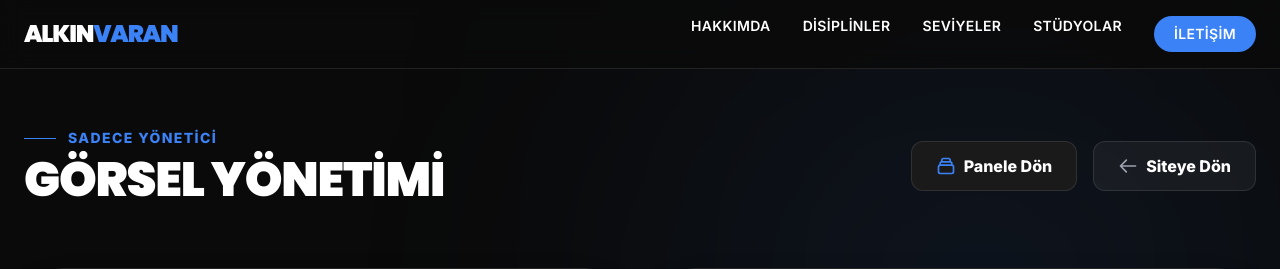
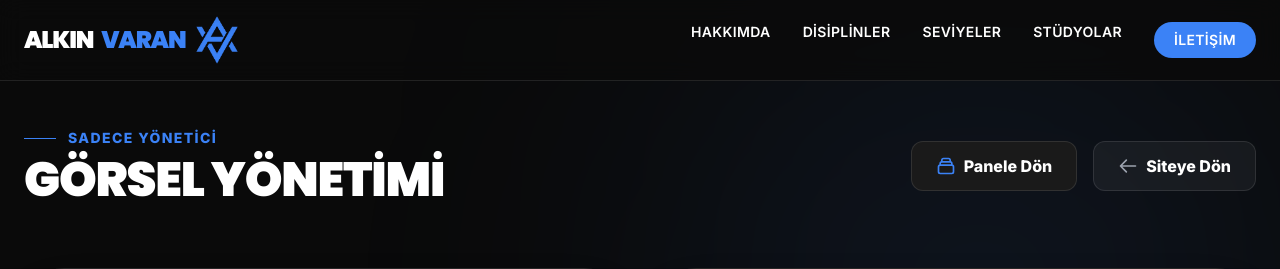
Before and after one commit to argunvaran/alkinvaran, a Django app: page /panel/images/ in a window 1280 px wide. Shown: the top 269 px of the page. Run offline with Django 4.2, Linux system fonts and the light colour scheme; a user stored in the database is signed in; data comes from the database, SQL or seed files in the repository; some libraries are stand-ins or nearby versions.

Commit message:
feat: favicon boyutlari ve stili guncellendi, navbar'a entegre edildi

```diff
--- a/crm/templates/crm/base.html
+++ b/crm/templates/crm/base.html
@@ -5,6 +5,12 @@
     <meta charset="UTF-8">
     <meta name="viewport" content="width=device-width, initial-scale=1.0">
     <title>{% block title %}CRM Paneli{% endblock %} - Alkin Varan</title>
+    <meta name="description" content="Studio management and analytics platform.">
+
+    <!-- Favicon -->
+    <link rel="icon" type="image/png" href="{% static 'favicon.png' %}">
+
+    <!-- Fonts -->
     <link
         href="https://fonts.googleapis.com/css2?family=Inter:wght@300;400;500;600;700;900&family=Outfit:wght@300;400;600;800;900&display=swap"
         rel="stylesheet">
--- a/templates/base.html
+++ b/templates/base.html
@@ -7,6 +7,9 @@
     <meta name="viewport" content="width=device-width, initial-scale=1.0">
     <title>{% block title %}Alkin Varan | Personal Excellence & Movement{% endblock %}</title>
     <meta name="description" content="Alkin Varan personal branding website - Movement, Training, and Aesthetics.">
+
+    <!-- Favicon -->
+    <link rel="icon" type="image/png" href="{% static 'favicon.png' %}">
 
     <!-- Fonts -->
     <link rel="preconnect" href="https://fonts.googleapis.com">
@@ -90,8 +93,11 @@
     <!-- Navigation -->
     <nav class="fixed top-0 left-0 w-full z-50 transition-all duration-300 glass-nav py-4">
         <div class="container mx-auto px-6 flex justify-between items-center">
-            <a href="/" class="text-2xl font-heading font-black tracking-tighter hover:text-accent transition-colors">
+            <a href="/"
+                class="text-2xl font-heading font-black tracking-tighter hover:text-accent transition-colors flex items-center gap-2">
                 ALKIN<span class="text-accent">VARAN</span>
+                <img src="{% static 'favicon.png' %}" alt="Alkin Varan Logo"
+                    class="w-12 h-12 object-contain hover:scale-105 transition-transform duration-300">
             </a>
 
             <div class="hidden md:flex space-x-8 text-sm font-semibold tracking-wide uppercase">
```
Also changed, not shown: static/favicon.png (added).
